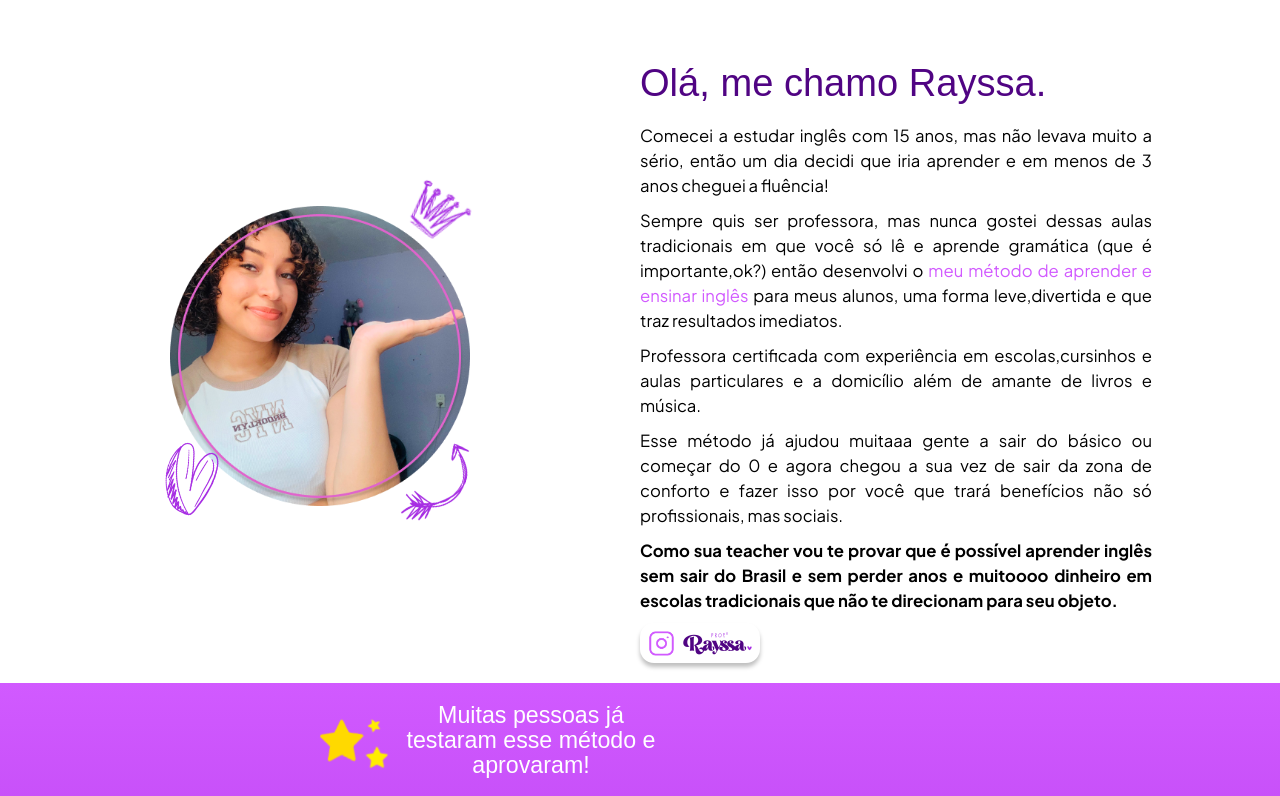
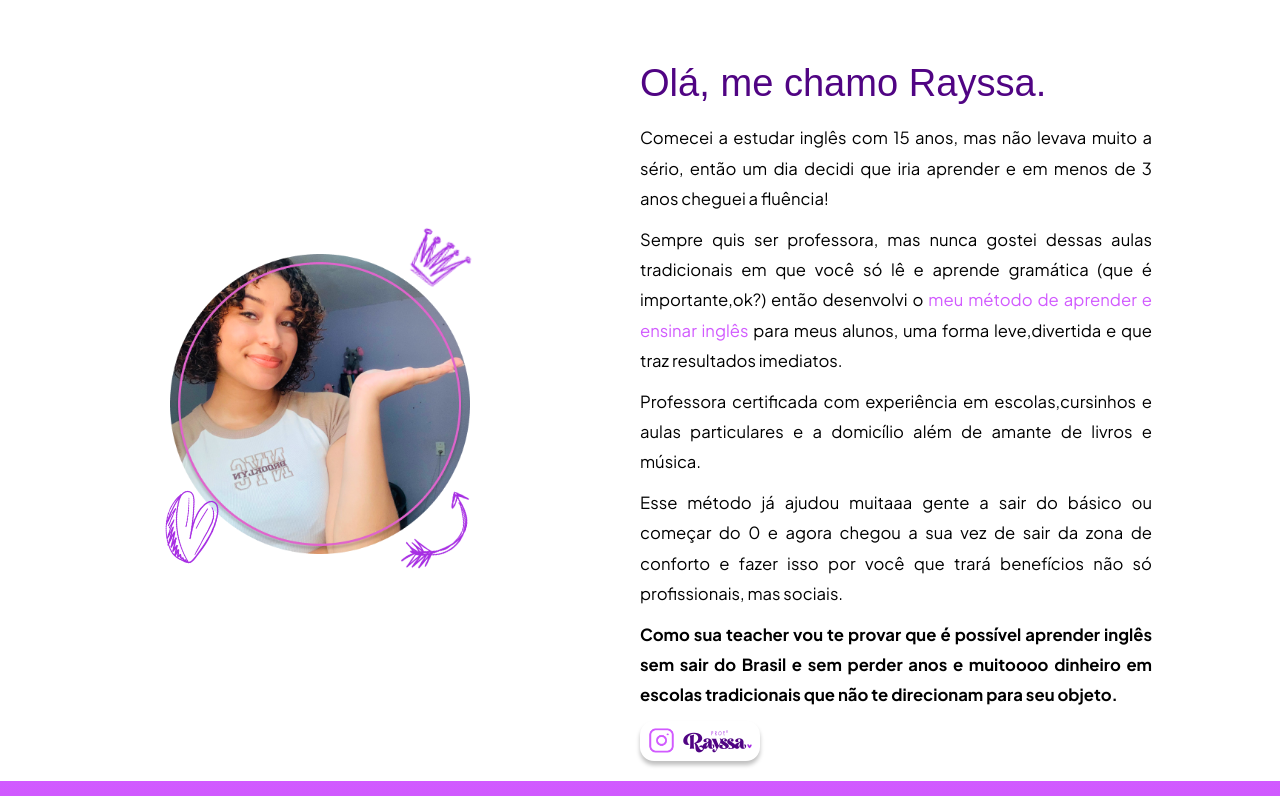
Before and after one commit to douglasnou/LandingPage-Prof-Rayssa, a React (Vite) app: page / in a window 1280 px wide. Shown: the part 460-1256 px from the top of the page. Built offline with nearby package versions, Linux system fonts and the light colour scheme; a web font is replaced by a local one.

Commit message:
alterações de queries

```diff
--- a/src/components/AboutSection/index.jsx
+++ b/src/components/AboutSection/index.jsx
@@ -54,7 +54,7 @@ export const AboutSection = () => {
                             </strong>
                         </p>
                     </div>
-                    <a>
+                    <a href="https://www.instagram.com/englishwithrayssa/" target="blank">
                         <img className={styled.Instagram} src={Instagram} alt="logo instagram" />
                         <img className={styled.Logo} src={Logo} alt="logo rayssa" />
                     </a>
--- a/src/components/CommentSection/index.jsx
+++ b/src/components/CommentSection/index.jsx
@@ -23,7 +23,7 @@ export const CommentSection = () => {
             </div>
 
             <div className={styled.BtnContainer}>
-                <a>QUERO GARANTIR MINHA VAGA</a>
+                <a href="https://api.whatsapp.com/send?phone=+559891041024&text=Oie%2C+gostaria+de+mais+informa%C3%A7%C3%B5es+sobre+as+aulas+de+ingl%C3%AAs%21+%F0%9F%98%89%F0%9F%87%BA%F0%9F%87%B8" target="blank">QUERO GARANTIR MINHA VAGA</a>
             </div>
         </section>
     )
--- a/src/components/CostSection/index.jsx
+++ b/src/components/CostSection/index.jsx
@@ -16,7 +16,7 @@ export const CostSection = () => {
                         As turmas não abertas periodicamente e cada uma delas <strong>possui valores e bônus diferentes</strong> que ficam disponíveis por tempo limitado.  Mas você vai receber os detalhes direto no seu <span>WhatsApp todas as informações</span> ⚠️
                     </p>
                     <div className={styled.Btn}>
-                        <a>GARANTA SUA VAGA</a>
+                        <a href="https://api.whatsapp.com/send?phone=+559891041024&text=Oie%2C+gostaria+de+mais+informa%C3%A7%C3%B5es+sobre+as+aulas+de+ingl%C3%AAs%21+%F0%9F%98%89%F0%9F%87%BA%F0%9F%87%B8" target="blank">GARANTA SUA VAGA</a>
                     </div>
                 </div>
             </div>
--- a/src/components/FooterSection/index.jsx
+++ b/src/components/FooterSection/index.jsx
@@ -10,7 +10,7 @@ export const FooterSection = () => {
             </div>
 
             <div className={styled.FooterBtn}>
-                <a>
+                <a href="https://api.whatsapp.com/send?phone=+559891041024&text=Oie%2C+gostaria+de+mais+informa%C3%A7%C3%B5es+sobre+as+aulas+de+ingl%C3%AAs%21+%F0%9F%98%89%F0%9F%87%BA%F0%9F%87%B8" target="blank">
                     <div>
                         <img src={Whats} alt="whatsapp logo" />
                         <p>
--- a/src/components/HistorySection/style.module.scss
+++ b/src/components/HistorySection/style.module.scss
@@ -98,8 +98,8 @@
                 align-items: center;
                 justify-content: center;
                 img{
-                    width: 50%;
-                    height: 50%;
+                    width: 70%;
+                    height: 70%;
                 }
             }
         }
--- a/src/styles/typography.scss
+++ b/src/styles/typography.scss
@@ -33,7 +33,7 @@
     @extend %jakarta;
     font-size: clamp(0.75rem, 0.661rem + 0.476vw, 1.5rem);
     color: black;
-    line-height: 1.5625rem;
+    line-height: 1.9rem;
 }
 
 .comment-text{
```
